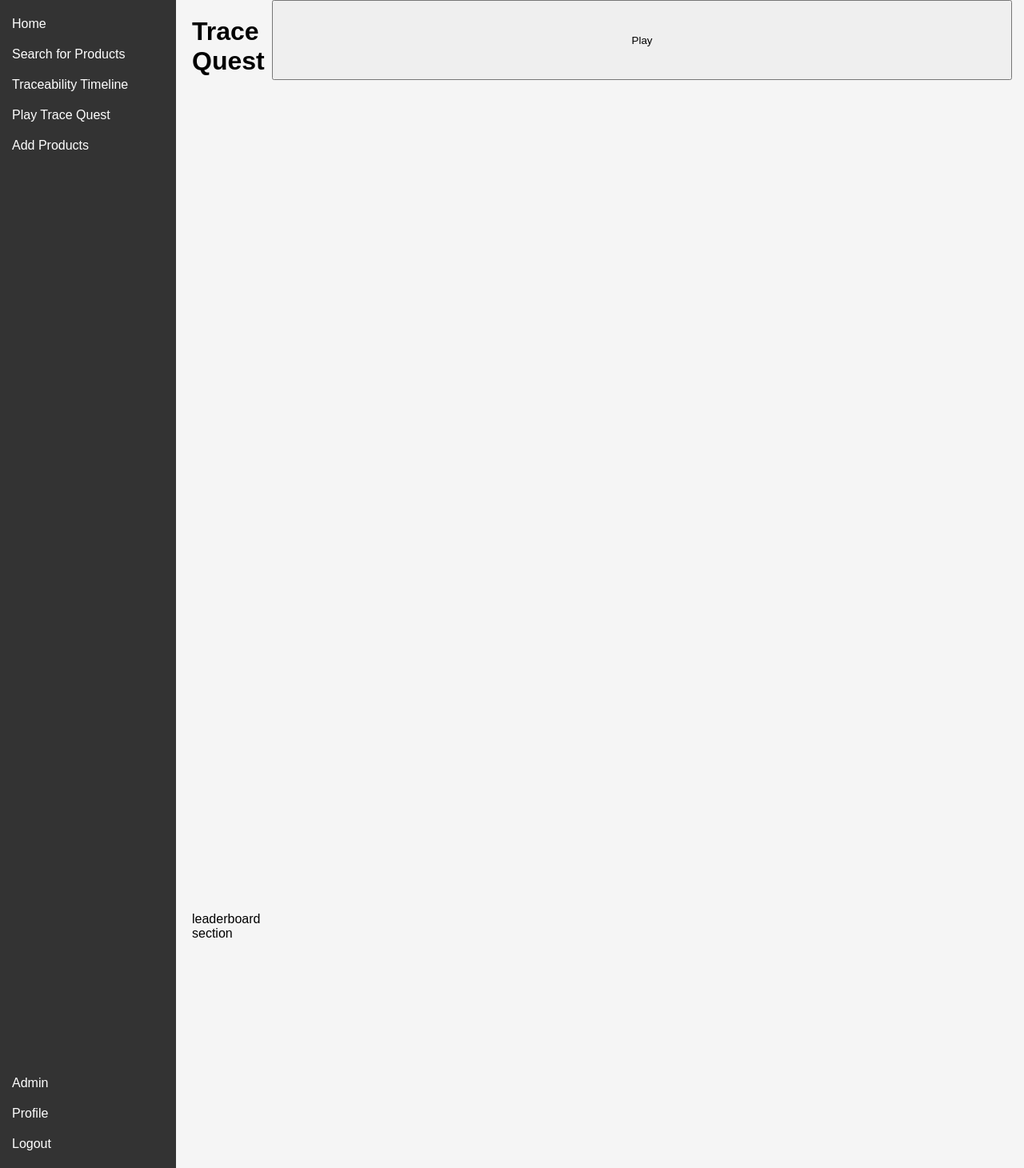
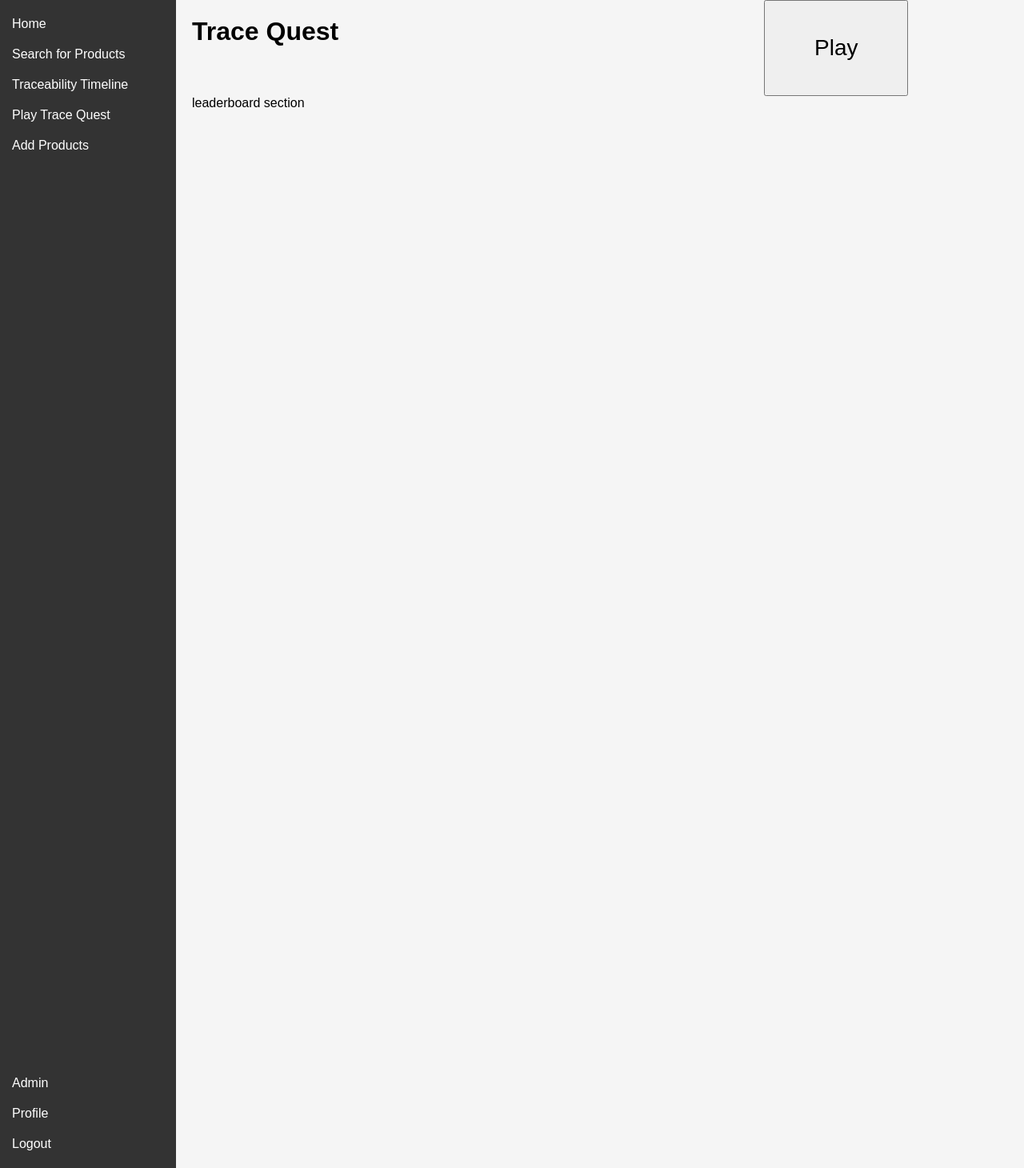
Before and after one commit to Shrlotia/COM2020---Single-Scan-Traceability-Quest, a Flask app: page /trace_quest in a window 1280 px wide. Shown: the part 60-1520 px from the top of the page at 80% size. Run offline with Flask 3, Linux system fonts and the light colour scheme; a user stored in the database is signed in.

Commit message:
fixed tracequest issue with css

```diff
--- a/static/css/tracequest.css
+++ b/static/css/tracequest.css
@@ -1,22 +1,25 @@
 .body-element{
     display: grid;
-    grid-template-columns: 100px 1fr;
+    grid-template-columns: 4fr 3fr;
     margin: 0 0 0 0;
-    padding: 0 0 0 0;
+    padding: 0px 0px 0px 0px;
 }
-.left_section{
-    height: 75vh;
-    display: grid;
-    grid-template-rows: 100px 1fr;
+.play_button{
+    width:180px;
+    height:120px;
+    font-size: 28px;
 }
-.right_section{
-    height: 100vh;
-    display: grid;
-    grid-template-rows: 100px 1fr;
+.left_section {
+    display: flex;
+    flex-direction: column;
+    align-items: center;
+    gap: 12px;
 }
-
-.bottom_left{
-    padding: 5px 5px 5px 5px;
-    display: grid;
-    grid-template-rows: auto;
+.difficulty_button{
+    width: 140px;
+    height: 100px;
+    font-size: 28px;
 }
+.cancel_button{
+    align-self: flex-start;
+}
```
